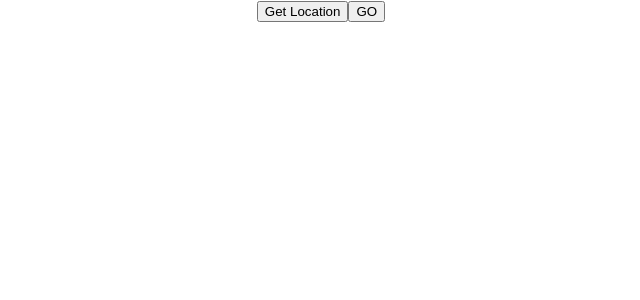
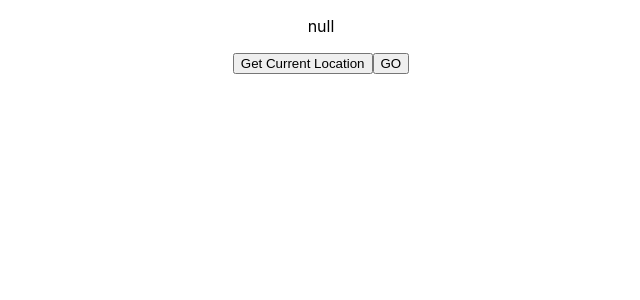
Before and after one commit to WilC13/randam_restaurant, a React (Create React App) app in the folder frontend/my-react-app/: page / in a window 1280 px wide. Shown: the top 300 px of the page, without its empty margins (319-959 px from the left). Built offline with nearby package versions, Linux system fonts and the light colour scheme.

Commit message:
try to fix gps

```diff
--- a/frontend/my-react-app/src/App.js
+++ b/frontend/my-react-app/src/App.js
@@ -4,11 +4,9 @@ import MapBtn from "./Component/MapBtn";
 import Loading from "./Component/Loading";
 import Info from "./Component/Info";
 
-// import MyMap from "./Component/MyMap";
 import { useEffect, useState } from "react";
 
 function App() {
-  // const [showMap, setShowMap] = useState(false);
   const [isLoading, setIsLoading] = useState(false);
   const [currentLocation, setCurrentLocation] = useState(null);
   const [restaurantInfo, setRestaurantInfo] = useState({});
@@ -19,14 +17,15 @@ function App() {
     }
   }, [currentLocation]);
 
+  // for debugging
   useEffect(() => {
     console.log(restaurantInfo);
   }, [restaurantInfo]);
 
   const postLocation = async (location) => {
     console.log(location);
+    setIsLoading(true);
     try {
-      setIsLoading(true);
       const res = await fetch("http://localhost:5000/api/location", {
         method: "POST",
         headers: {
@@ -36,38 +35,26 @@ function App() {
       });
       const data = await res.json();
       setRestaurantInfo(data.result);
-
-
-      // console.log(`${dir_url}&${params}`);
-      // window.location.href = `${dir_url}&${params}`;
-      // window.open(`${dir_url}&${params}`);
     } catch (err) {
       console.error(err);
-    }finally{
+    } finally {
       setIsLoading(false);
     }
   };
 
   return (
     <div className="App">
-      {isLoading ? (<Loading /> ):
-        (
+      {isLoading ? (
+        <Loading />
+      ) : (
         <>
-          {/* <p>{JSON.stringify(currentLocation)}</p> */}
+          {/* debug */}
+          <p>{JSON.stringify(currentLocation)}</p>
           <Info info={restaurantInfo} />
           <RandomBtn setCurrentLocation={setCurrentLocation} />
           <MapBtn location={currentLocation} data={restaurantInfo} />
-        </>)
-            }      {/* <button
-        onClick={() => {
-          setShowMap(!showMap);
-        }}
-      >
-        click
-      </button> */}
-      {/* {showMap && (
-        <MyMap latitude={currentLocation.lat} longitude={currentLocation.lng} />
-      )} */}
+        </>
+      )}
     </div>
   );
 }
--- a/frontend/my-react-app/src/Component/RandomBtn.js
+++ b/frontend/my-react-app/src/Component/RandomBtn.js
@@ -1,27 +1,67 @@
-function RandomBtn({ setCurrentLocation }) {
-  const getGeolocation = () => {
+import { useState, useEffect } from "react";
+
+const RandomBtn = ({ setCurrentLocation }) => {
+  const [watchId, setWatchId] = useState(null);
+
+  const handleGetLocation = () => {
     if (navigator.geolocation) {
-      navigator.geolocation.getCurrentPosition(
+      const id = navigator.geolocation.watchPosition(
         (position) => {
-          setCurrentLocation({
-            latitude: position.coords.latitude,
-            longitude: position.coords.longitude,
-          });
+          const { latitude, longitude } = position.coords;
+          setCurrentLocation({ latitude: latitude, longitude: longitude });
         },
-        (err) => {
-          alert(err.message);
+        (error) => {
+          console.error(error);
+        },
+        {
+          enableHighAccuracy: true,
+          timeout: 5000,
+          maximumAge: 0,
         }
       );
+      setWatchId(id);
     } else {
-      alert("Geolocation is not supproted by your broswer");
+      console.error("Geolocation is not supported by this browser.");
     }
   };
 
-  return (
-    <>
-      <button onClick={getGeolocation}>Get Location</button>
-    </>
-  );
-}
+  useEffect(() => {
+    return () => {
+      if (watchId !== null) {
+        navigator.geolocation.clearWatch(watchId);
+      }
+    };
+  }, [watchId]);
+
+  return <button onClick={handleGetLocation}>Get Current Location</button>;
+};
 
 export default RandomBtn;
+
+// function RandomBtn({ setCurrentLocation }) {
+//   const getGeolocation = () => {
+//     if (navigator.geolocation) {
+//       navigator.geolocation.getCurrentPosition(
+//         (position) => {
+//           setCurrentLocation({
+//             latitude: position.coords.latitude,
+//             longitude: position.coords.longitude,
+//           });
+//         },
+//         (err) => {
+//           alert(err.message);
+//         }
+//       );
+//     } else {
+//       alert("Geolocation is not supproted by your broswer");
+//     }
+//   };
+
+//   return (
+//     <>
+//       <button onClick={getGeolocation}>Get Location</button>
+//     </>
+//   );
+// }
+
+// export default RandomBtn;
```
Also changed, not shown: 1 other file (tests, documents, lock files or other folders).
